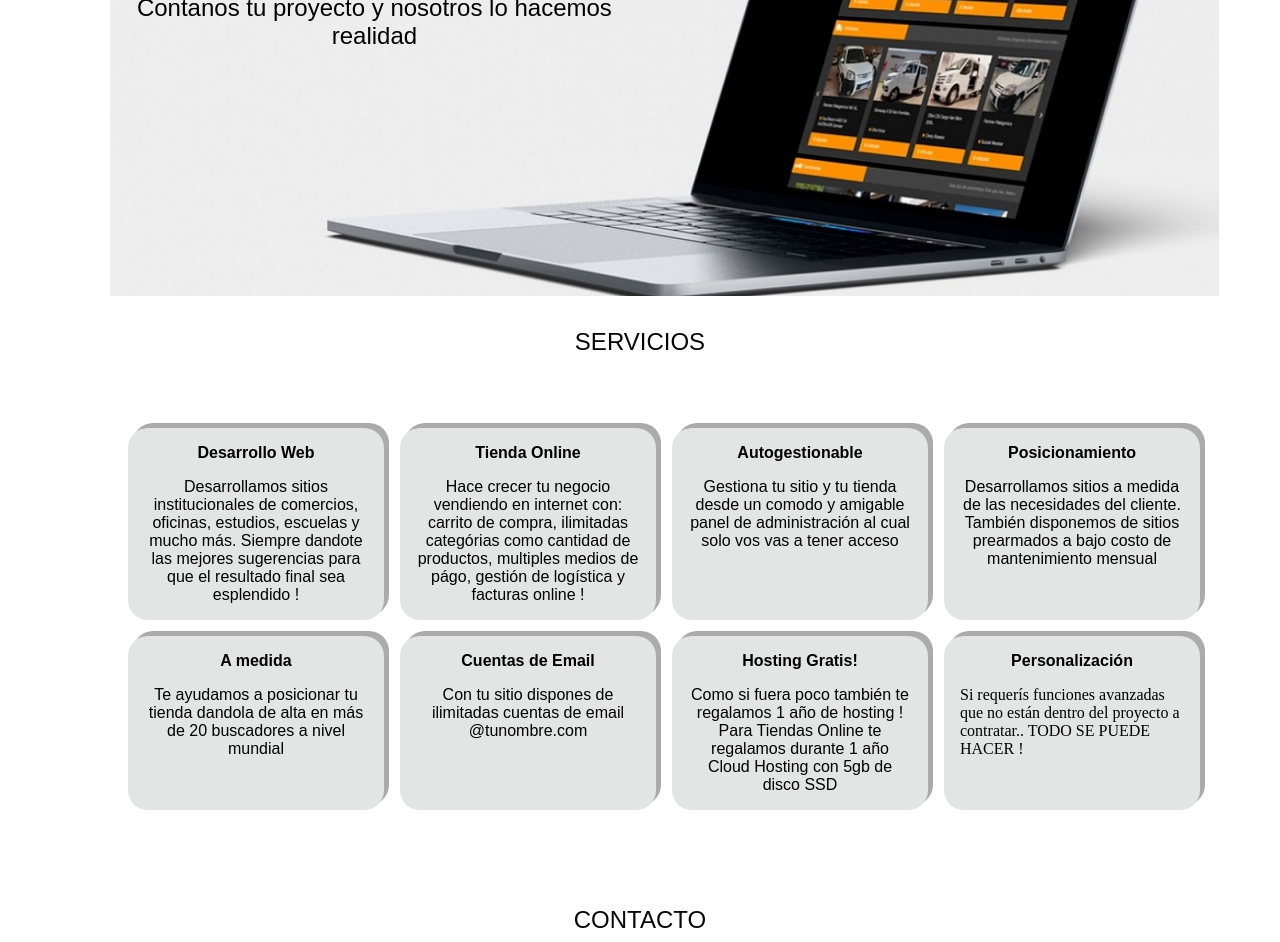
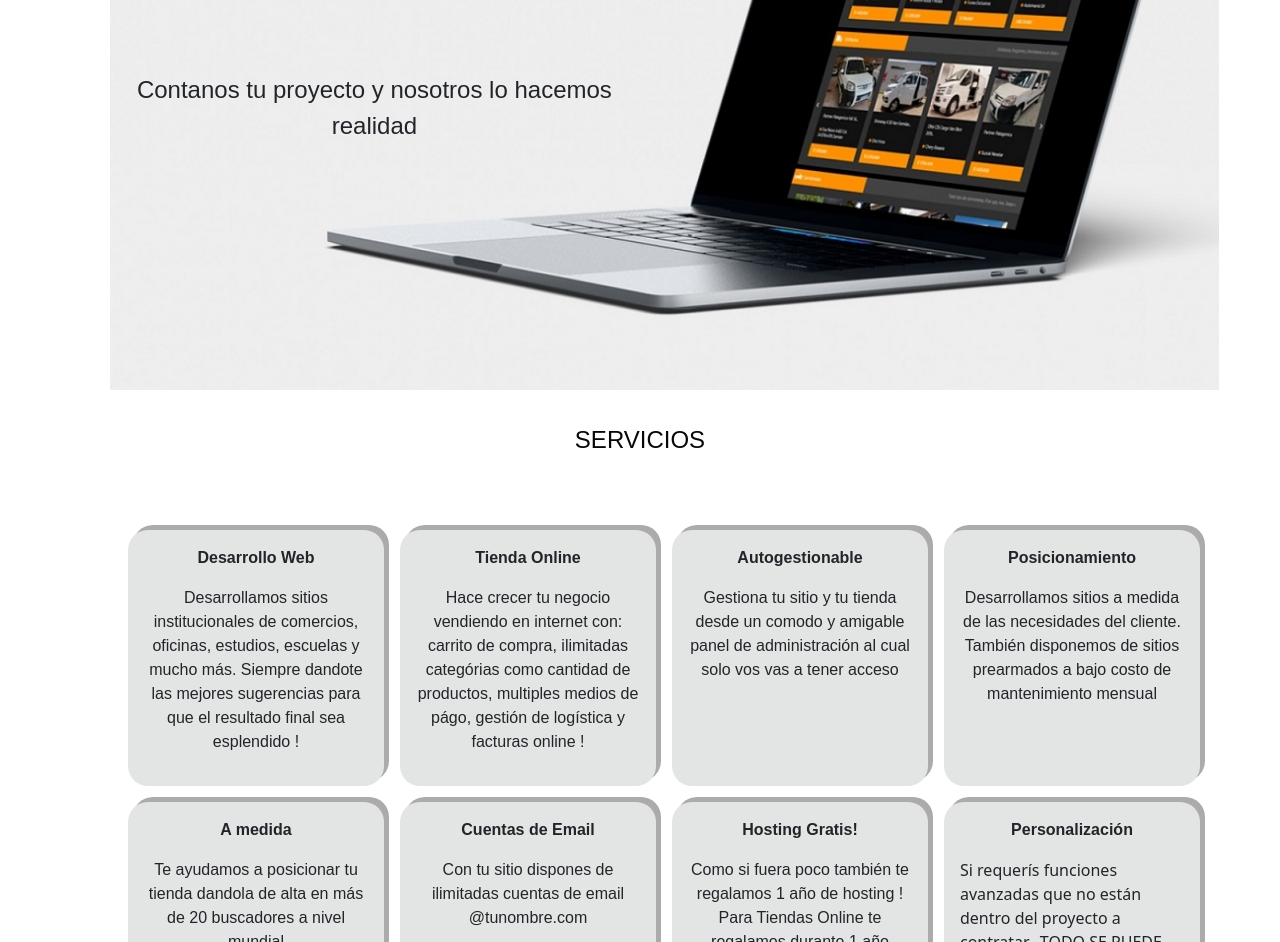
Before and after one commit to MachucaCristian/Proyecto-Coder, a plain HTML site: page index.html in a window 1280 px wide. Shown: the part 382-1324 px from the top of the page. Drawn offline with nearby package versions, Linux system fonts and the light colour scheme.

Commit message:
agregué links Bootstrap

```diff
--- a/index.html
+++ b/index.html
@@ -4,6 +4,7 @@
     <meta charset="UTF-8">
     <meta http-equiv="X-UA-Compatible" content="IE=edge">
     <meta name="viewport" content="width=device-width, initial-scale=1.0">
+    <link href="https://cdn.jsdelivr.net/npm/bootstrap@5.1.3/dist/css/bootstrap.min.css" rel="stylesheet" integrity="sha384-1BmE4kWBq78iYhFldvKuhfTAU6auU8tT94WrHftjDbrCEXSU1oBoqyl2QvZ6jIW3" crossorigin="anonymous">
     <link rel="stylesheet" href="style.css">
     <title>ResponsiveStudio</title>
 </head>
@@ -42,6 +43,7 @@
         </section>
 
     </main>
+    <!--Fin main-->
 
     <!-- Servicios -->
     <p id="servicios" class="seccion">SERVICIOS</p>
@@ -79,8 +81,6 @@
             <p>Si requerís funciones avanzadas que no están dentro del proyecto a contratar.. TODO SE PUEDE HACER !</p>
         </div>
     </div>
-
-
     <!-- Fin Servicios -->
 
     <!-- Contacto -->
@@ -93,14 +93,9 @@
         <textarea name="" id="" cols="30" rows="10" placeholder="Contanos cómo te ayudamos"></textarea>
         <button type="submit">ENVIAR</button>
     </section>
-
-
     <!-- Fin Contacto -->
 
-
-
-
-   <!--Footer-->
+    <!--Footer-->
     <footer class="footer-container">
         <div class="logo-footer">
             <a class="logo" href="index.html">ResponsiveStudio</a>
@@ -132,8 +127,9 @@
     </footer>
     <!--Fin footer-->
 
-
-
+    <!--JS Bootstrap-->
+    <script src="https://cdn.jsdelivr.net/npm/@popperjs/core@2.10.2/dist/umd/popper.min.js" integrity="sha384-7+zCNj/IqJ95wo16oMtfsKbZ9ccEh31eOz1HGyDuCQ6wgnyJNSYdrPa03rtR1zdB" crossorigin="anonymous"></script>
+    <script src="https://cdn.jsdelivr.net/npm/bootstrap@5.1.3/dist/js/bootstrap.min.js" integrity="sha384-QJHtvGhmr9XOIpI6YVutG+2QOK9T+ZnN4kzFN1RtK3zEFEIsxhlmWl5/YESvpZ13" crossorigin="anonymous"></script>
 
 </body>
 </html>
```
